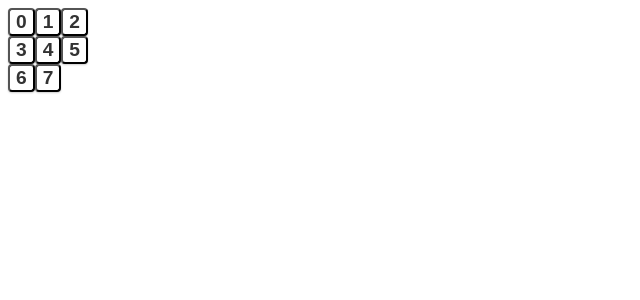
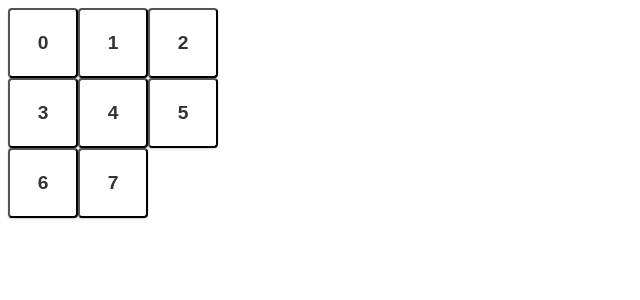
Before and after one commit to Norlandia/hippocampus-frontend, a React (Create React App) app in the folder hippocampus/: page /game in a window 1280 px wide. Shown: the top 300 px of the page, without its empty margins (0-640 px from the left). Built offline with nearby package versions, Linux system fonts and the light colour scheme.

Commit message:
feat(AppRouter.js): create AppRouter component, add game route

```diff
--- a/hippocampus/package.json
+++ b/hippocampus/package.json
@@ -5,6 +5,7 @@
   "dependencies": {
     "react": "^16.7.0",
     "react-dom": "^16.7.0",
+    "react-router": "^4.3.1",
     "react-scripts": "2.1.3"
   },
   "scripts": {
--- a/hippocampus/src/containers/Board.js
+++ b/hippocampus/src/containers/Board.js
@@ -31,13 +31,17 @@ class Board extends Component {
     return indexValue === 8;
   }
 
+  handleClick = () => {
+
+  }
+
   render() {
     return (
       <div>
         {this.state.board.map((row, i) => (
           <div key={i}>
             {row.map((card, j) => (
-              <Card key={card.value} value={card.value} empty={this.isLast(i*3+j)}/>
+              <Card key={card.value} value={card.value} onClick={this.handleClick} empty={this.isLast(i*3+j)}/>
             ))}
           </div>
         ))}
--- a/hippocampus/src/game.css
+++ b/hippocampus/src/game.css
@@ -1,4 +1,8 @@
 .card {
+  height: 70px;
+  width: 70px;
+  margin-right: 70px*0.1;
+  margin-bottom: 70px*0.1;
   border-radius: 4px;
   background: white;
   box-shadow: rgba(0,0,0,0.2) 0 1px 2px 0;
```
Also changed, not shown: hippocampus/src/components/AppRouter.js (added, +15 -0 lines), 1 other file (tests, documents, lock files or other folders).
